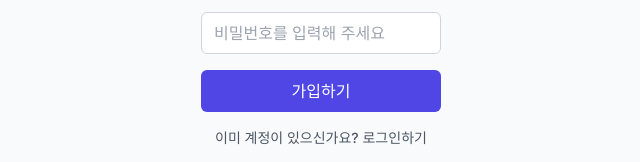
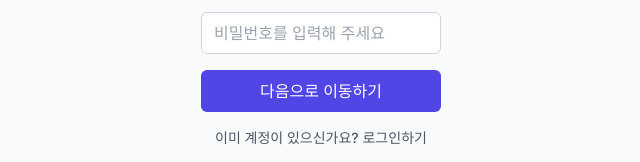
Before and after one commit to tinon1004/LookNLearn, a Next.js app: page /signup in a window 1280 px wide. Shown: the part 452-614 px from the top of the page, without its empty margins (319-959 px from the left). Built offline with nearby package versions, Linux system fonts and the light colour scheme.

Commit message:
Refactor: connect basic info and IQ score selecion at SignUpPage

```diff
--- a/src/app/signup/SignUpPage.tsx
+++ b/src/app/signup/SignUpPage.tsx
@@ -18,8 +18,8 @@ export default function SignUpPage() {
         router.push('/');
       };
 
-    const MoveToCompletion = () => {
-        router.push('/signup/completion');
+    const MoveToScore = () => {
+        router.push('/signup/score');
     };
 
     const [formData, setFormData] = useState<SignUpData>({
@@ -91,10 +91,10 @@ export default function SignUpPage() {
 
             <button
               type="submit"
-              onClick={MoveToCompletion}
+              onClick={MoveToScore}
               className="w-60 px-3 py-2 border border-transparent text-base font-medium rounded-md text-white bg-indigo-600 hover:bg-indigo-700"
             >
-              가입하기
+              다음으로 이동하기
             </button>
 
             <button
```
